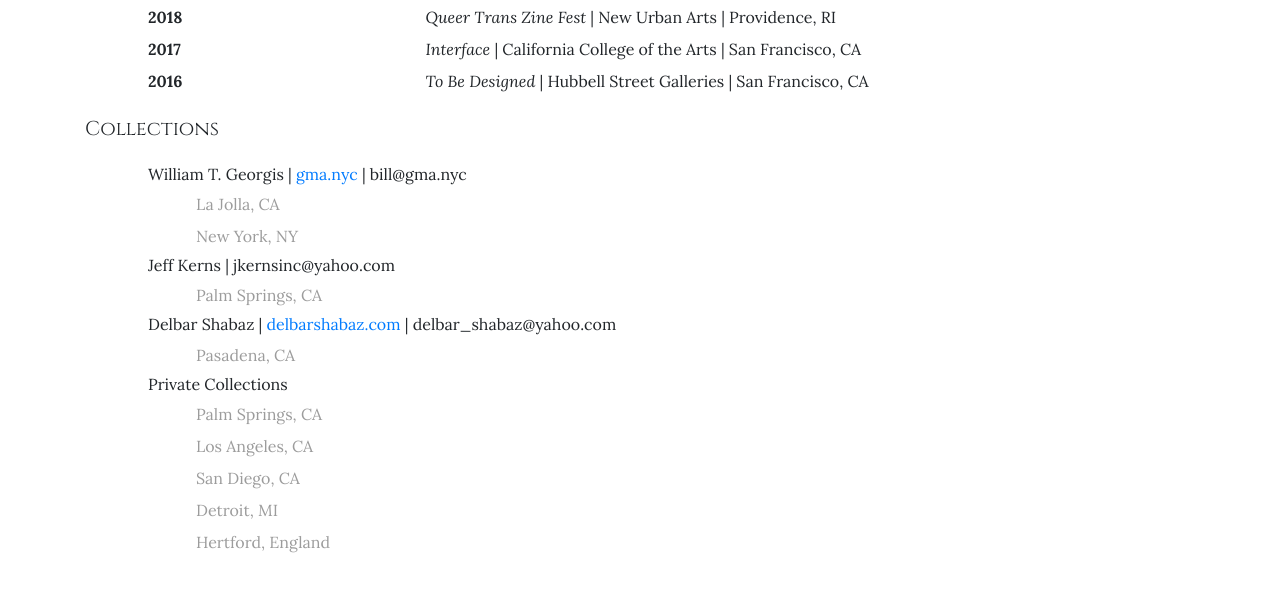
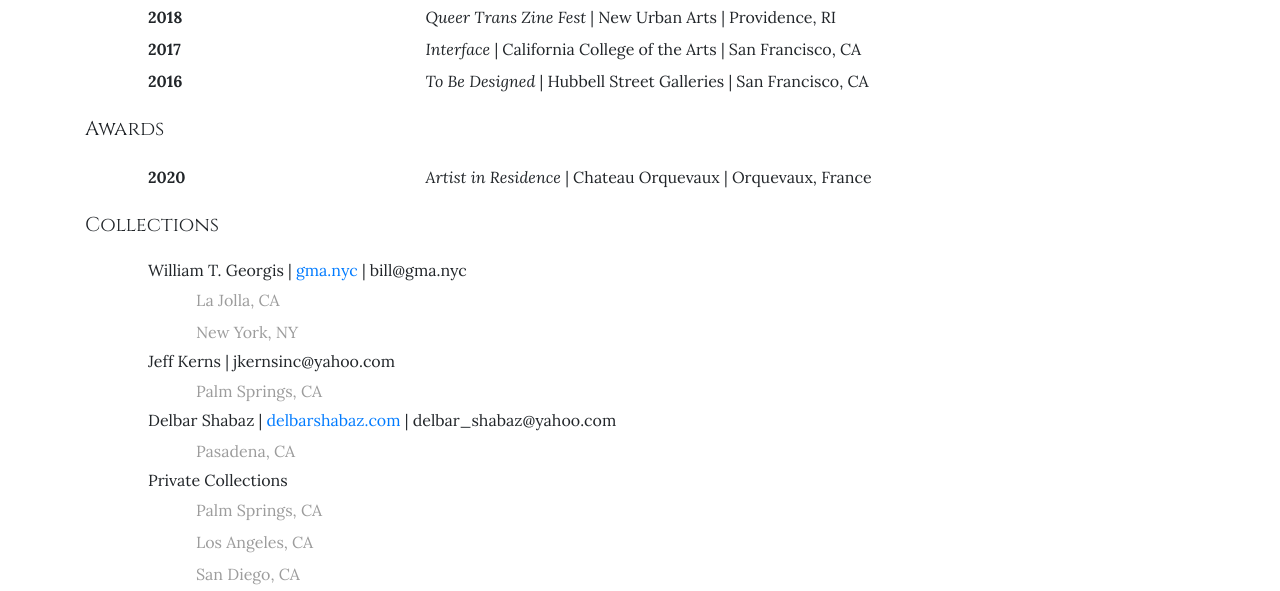
Before and after one commit to ktafteh/ktafteh.github.io, a plain HTML site: page cv.html in a window 1280 px wide. Shown: the part 811-1402 px from the top of the page. Drawn offline with nearby package versions, Linux system fonts and the light colour scheme; files whose address does not match are found by name.

Commit message:
Add files via upload

```diff
--- a/cv.html
+++ b/cv.html
@@ -171,6 +171,16 @@
           </div>
         </div>
       </div>
+
+      <h2>Awards</h2>
+      <div class="container-fluid mx-5 my-4">
+      <div class="row my-2 my-1">
+        <div class="col-md-3"><b>2020</b></div>
+          <div class="col-md-9">
+            <i>Artist in Residence</i> | Chateau Orquevaux | Orquevaux, France
+          </div>
+        </div>
+      </div>
       <!-- COLLECTIONS -->
       <h2>Collections</h2>
       <div class="container-fluid mx-5 my-4">
```
